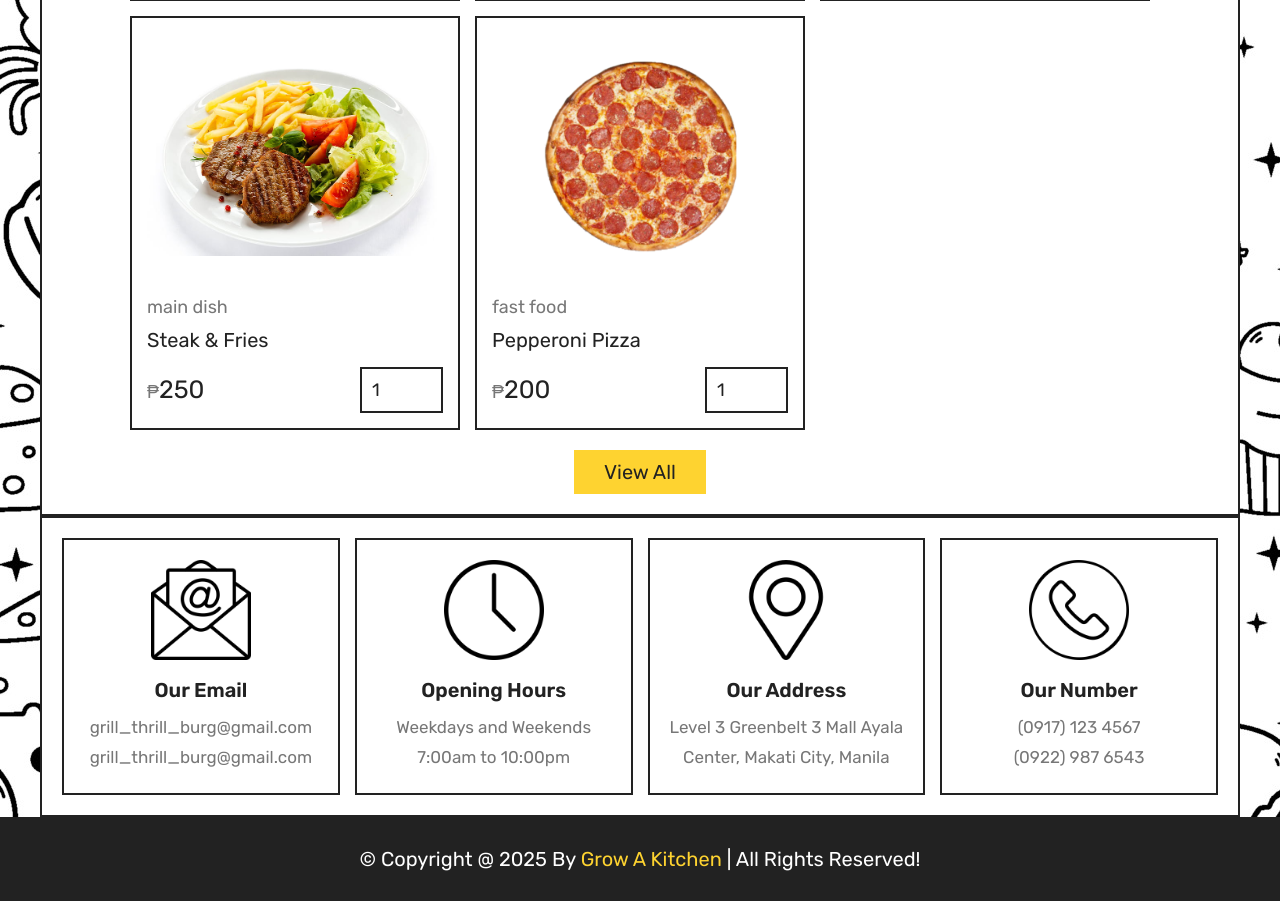
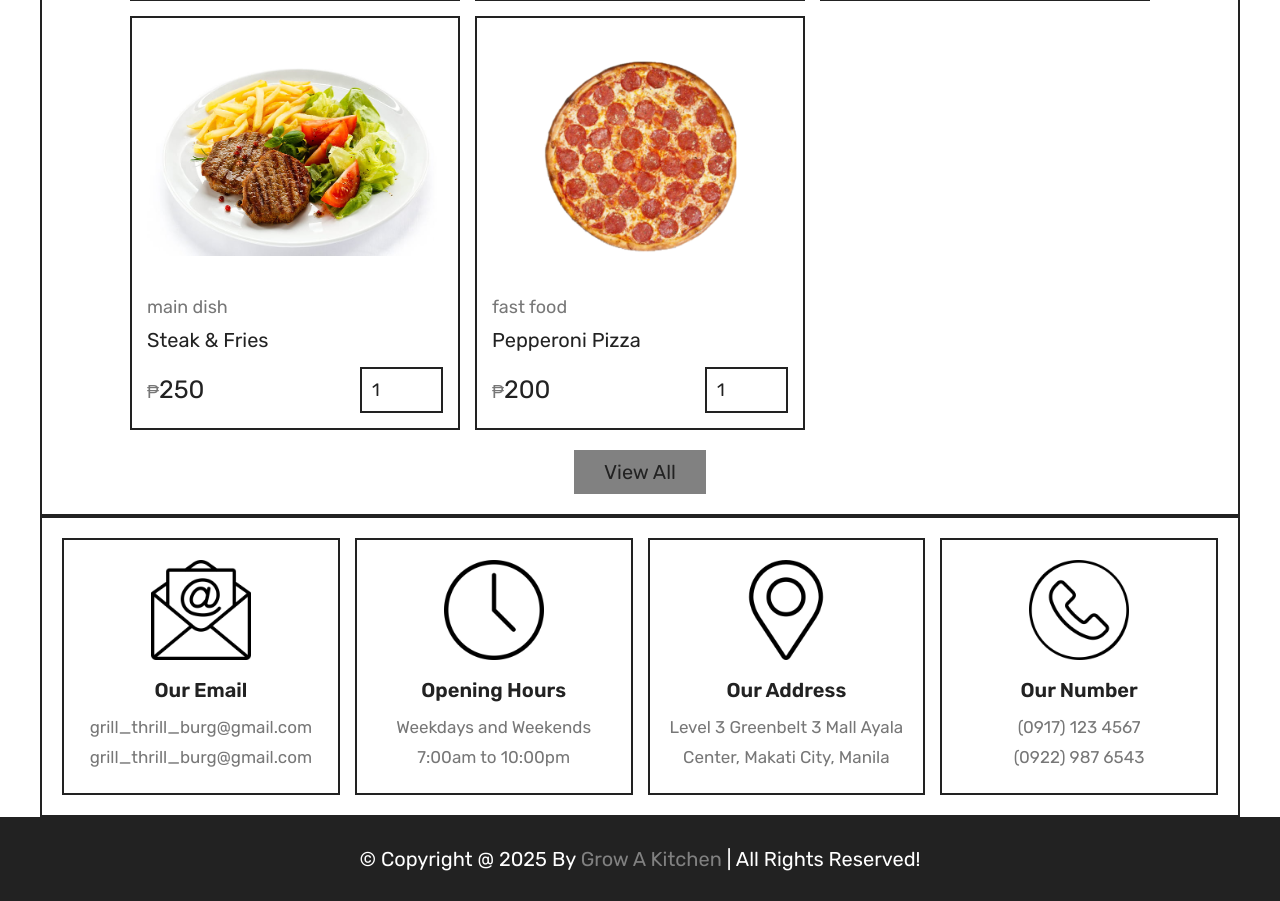
Before and after one commit to Azip8080/SIA_SYSTEM, a PHP site: page /home.php in a window 1280 px wide. Shown: the part 1405-2306 px from the top of the page. Run offline with PHP 8.4, Linux system fonts and the light colour scheme; data comes from the database, SQL or seed files in the repository; some libraries are stand-ins or nearby versions.

Commit message:
updated css
css bg remove color change

```diff
--- a/css/css.css
+++ b/css/css.css
@@ -1,7 +1,7 @@
 @import url('https://fonts.googleapis.com/css2?family=Rubik:wght@300;400;500;600&display=swap');
 
 :root{
-   --yellow:#fed330;
+   --yellow:#818181;
    --red:#e74c3c;
    --white:#fff;
    --black:#222;
@@ -256,15 +256,14 @@ section{
    text-decoration: underline;
 }
 
-body {
+/* body {
    background: url('../images/background.png');
    margin: 0 auto;
    padding: 0;
    height: 100vh;
 
 
-}
-
+} */
 .hero .slide{
    display: flex;
    align-items: center;
```
